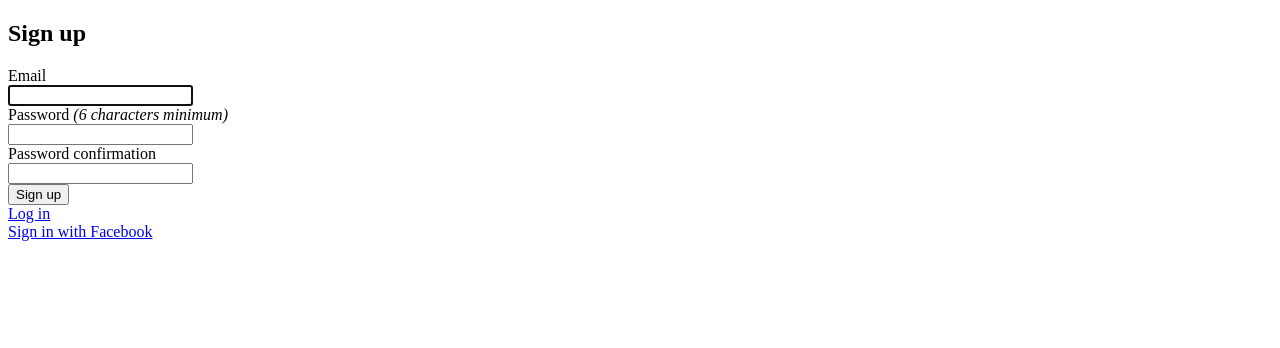
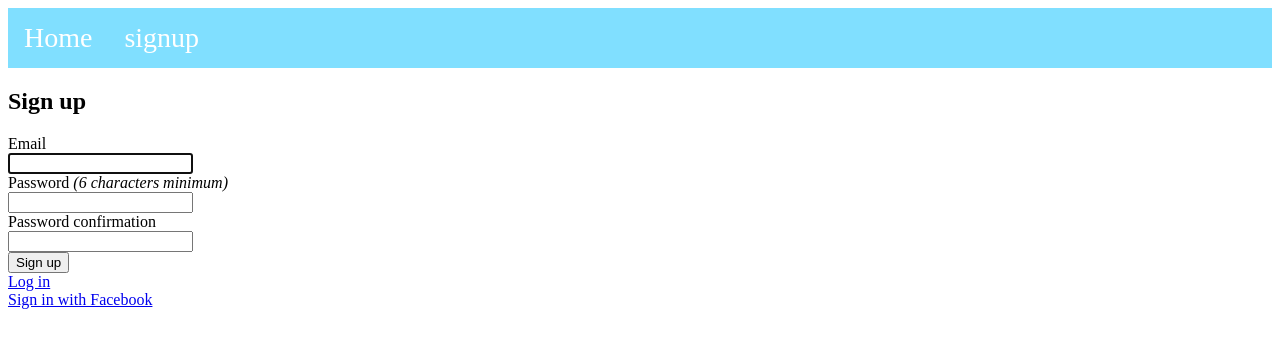
Before and after one commit to Hurly77/TriviaNight, a Rails app: page /users/sign_up in a window 1280 px wide. Shown: the top 348 px of the page. Run offline with Rails 7, Linux system fonts and the light colour scheme; style sheets or scripts are compiled from the project's sources; parts of the project's set-up code (start-up, migrations or seed data) failed here and were passed over.

Commit message:
Giving my app a little spunk

```diff
--- a/app/assets/stylesheets/application.css
+++ b/app/assets/stylesheets/application.css
@@ -13,3 +13,41 @@
  *= require_tree .
  *= require_self
  */
+ body {
+  font-size: 16px;
+}
+
+ ul {
+  font-size: 28px;
+  list-style-type: none;
+  margin: 0;
+  padding: 0;
+  overflow: hidden;
+  background-color: #80dfff;
+  position: -webkit-sticky; /* Safari */
+  position: sticky;
+  top: 0;
+}
+
+li {
+  float: left;
+}
+
+
+li {
+  display: inline;
+}
+
+li a {
+  display: block;
+  color: white;
+  text-align: center;
+  padding: 14px 16px;
+  text-decoration: none;
+}
+li a:hover {
+  background-color: #4d4d4d;
+}
+.active {
+  background-color: #4CAF50;
+}
--- a/app/views/layouts/application.html.erb
+++ b/app/views/layouts/application.html.erb
@@ -10,15 +10,11 @@
   </head>
 
  <body>
-        <div class="navbar-collapse collapse">
-          <ul class="nav navbar-nav">
-
-          </ul>
-        </div><!--/.nav-collapse -->
-      </div>
-    </div>
-
-    <!-- content -->
+ <ul>
+  <li><a href="<%= root_url %>">Home</a></li>
+  <li><a href="<%= new_user_registration_url %>">signup</a></li>
+  <li></li>
+</ul>
     <div class="container"  role="main">
       <%= yield %>
     </div>
```
Also changed, not shown: app/javascript/packs/application.js (+14 -16 lines).
